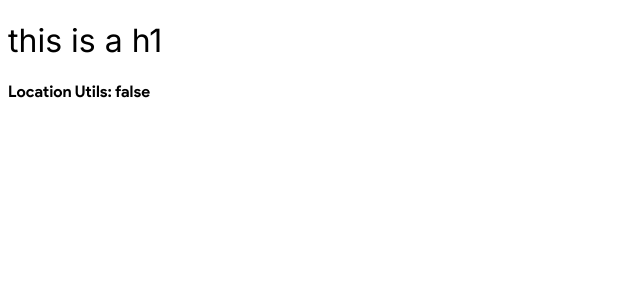
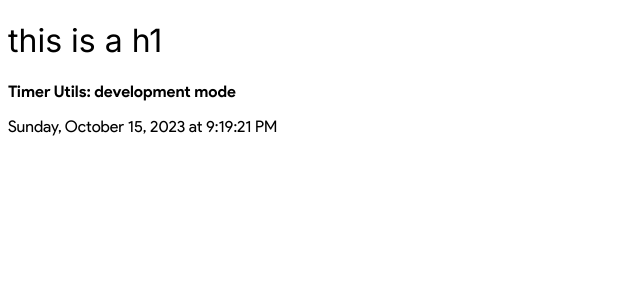
Before and after one commit to 3st1v3ntOkay/test-zone-nextjs, a Next.js app: page / in a window 1280 px wide. Shown: the top 300 px of the page, without its empty margins (0-640 px from the left). Built offline with nearby package versions, Linux system fonts and the light colour scheme.

Commit message:
feat: Intl.DateTimeFormat pass the first steps

```diff
--- a/src/app/page.tsx
+++ b/src/app/page.tsx
@@ -1,13 +1,14 @@
 import style from './page.module.css'
 
 import { inter } from './fonts'
-import { location } from "@/utils"
+import { timer, dateFormat } from "@/utils"
 
 export default function Home() {
   return (
     <>
       <h1 className={`${style.h1} ${inter.variable}`}>this is a h1</h1>
-      <p className={style.important}>Location Utils: {location}</p>
+      <p className={style.important}>Timer Utils: {timer}</p>
+      <time>{dateFormat}</time>
     </>
   )
 }
--- a/src/utils/timer.ts
+++ b/src/utils/timer.ts
@@ -3,8 +3,6 @@
 const timer = 'development mode'
 
 const date = new Date();
-
-const dateFormatUser = new Intl.DateTimeFormat(navigator.language).format(date);
 
 const optionsFormat = {
   weekday: "long",
@@ -16,8 +14,12 @@ const optionsFormat = {
   second: "numeric",
 };
 
-// const dateFormat = new Intl.DateTimeFormat('nu', optionsFormat).formatToParts(
-//   date
-// );
+const dateFormat = new Intl.DateTimeFormat('nu', optionsFormat).format(
+  date
+);
 
-export { timer, dateFormatUser };
+const dateFormatArray = new Intl.DateTimeFormat('nu', optionsFormat).formatToParts(
+  date
+);
+
+export { timer, dateFormat, dateFormatArray };
```
